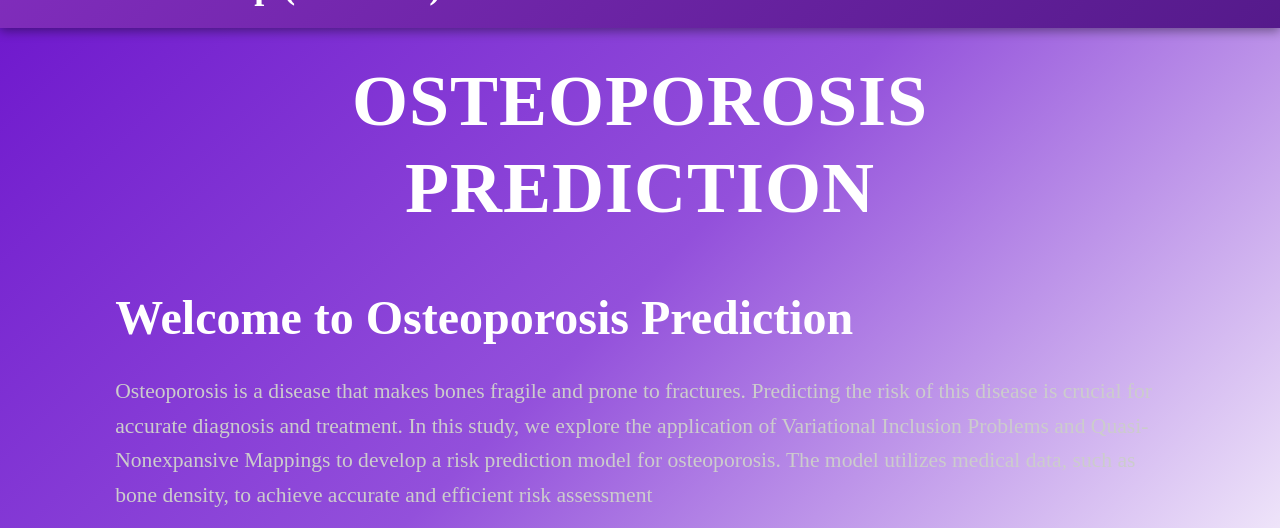
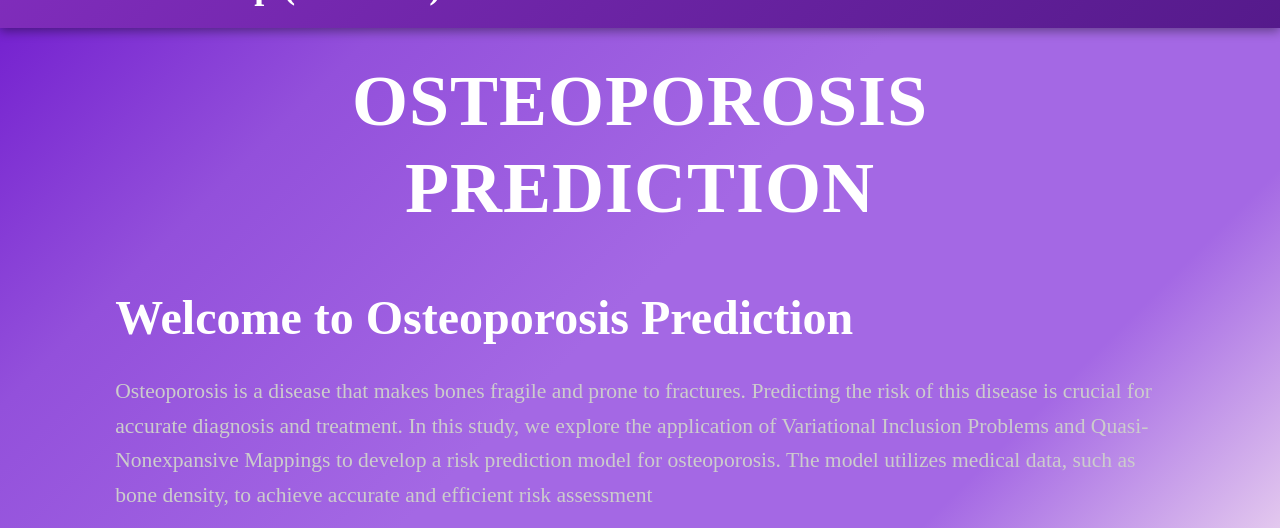
Before and after one commit to aszxcnm22/web-V1, a FastAPI app: page / in a window 1280 px wide. Shown: the part 112-640 px from the top of the page. Run offline with FastAPI, Linux system fonts and the light colour scheme.

Commit message:
Update styles.css

```diff
--- a/static/styles.css
+++ b/static/styles.css
@@ -19,7 +19,7 @@ body {
     width: 100%;
     height: 100vh;
     overflow-x: hidden;
-    background: linear-gradient(135deg, #6A11CB, #9350db, #ffffff);
+    background: linear-gradient(135deg, #6A11CB, #9350db, #a468e4 ,#a468e4,#fff3f3);
     background-repeat: no-repeat;
     background-attachment: fixed;
     background-size: cover;
```
